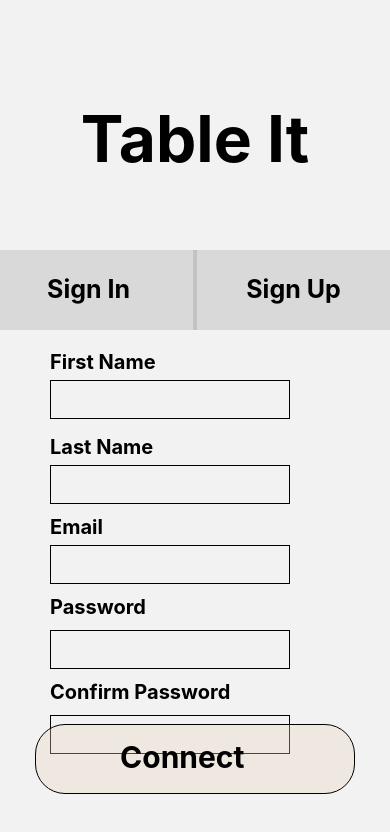
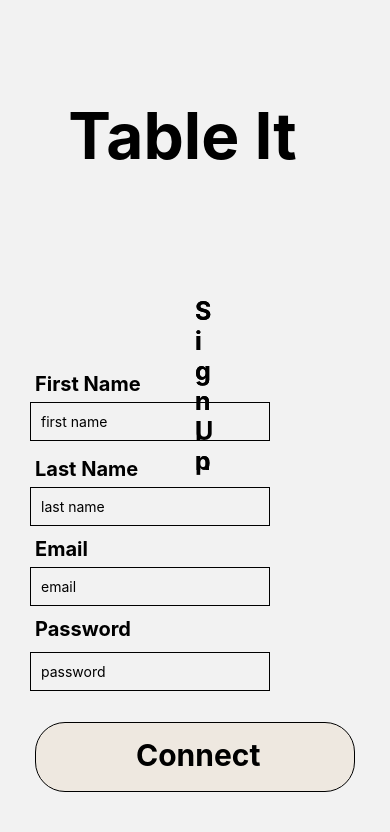
Before and after one commit to Brighton-Sibanda/MobDev-IEEE-WI23, a React Native app: screen /Signup in a window 390 px wide. Shown: the top 832 px of the page. Built offline with nearby package versions, Linux system fonts and the light colour scheme.

Commit message:
keyboard stuff

```diff
--- a/screens/SigninScreen.js
+++ b/screens/SigninScreen.js
@@ -23,11 +23,29 @@ const SigninScreen = () => {
         <KeyboardAvoidingView
         style={styles.container}
         behavior = "padding">
-            <View style = {styles.container}>
-                <Text style={styles.titletext}>Table It</Text>
+          <View>
+            <Text style={styles.titletext}>Table It</Text>
                 <View style={styles.logorectangle}>
                 </View>
-            </View>
+
+            <TextInput
+                editable
+                maxLength={40}
+                onChangeText={text => onChangeText1(text)}
+                placeholder="email"
+                value={text1}
+                style={styles.textinput1}
+                width={300}
+                />
+            <TextInput
+                editable
+                maxLength={40}
+                onChangeText={text => onChangeText2(text)}
+                placeholder="password"
+                value={text2}
+                style={styles.textinput2}
+                width={300}
+                 />
 
             <Pressable
                 style = {({ pressed }) => [
@@ -47,44 +65,13 @@ const SigninScreen = () => {
 
             <Text style={styles.passwordtext}>Password </Text>
 
-            <View
-                style={{
-                    position: 'absolute',
-                    bottom: 375,
-                    borderColor: '#000000',
-                    borderWidth: 1,
-                }}>
-                <TextInput
-                    editable
-                    maxLength={40}
-                    onChangeText={text => onChangeText1(text)}
-                    value={text1}
-                    style={{padding: 10}}
-                    width={300}
-                />
-            </View>
-
-            <View
-                style={{
-                    position: 'absolute',
-                    bottom: 230,
-                    borderColor: '#000000',
-                    borderWidth: 1,
-                }}>
-                <TextInput
-                    editable
-                    maxLength={40}
-                    onChangeText={text => onChangeText2(text)}
-                    value={text2}
-                    style={{padding: 10}}
-                    width={300}
-                />
-            </View>
 
             <TouchableOpacity
                 style={styles.loginbutton}
                 onPress={() => navigation.navigate('Home')}>
                 <Text style={styles.logintext}>Login</Text></TouchableOpacity>
+          </View>
+
 
         </KeyboardAvoidingView>
     )
@@ -101,10 +88,14 @@ const styles = StyleSheet.create({
     },
 
     logorectangle: {
+        flex: 1,
+        justifyContent: 'center',
+        alignItems: 'center',
         position: 'absolute',
         width: '100%',
         height: 300,
-        top: 0,
+        left: -200,
+        top: -450,
         backgroundColor: '#e5d2ba',
         opacity: 0.3
     },
@@ -113,8 +104,8 @@ const styles = StyleSheet.create({
         position: 'absolute',
         width: 315,
         height: 150,
-        top: 100,
-        // fontFamily: 'Lexend',
+        top: -350,
+        left: -170,
         fontSize: 64,
         fontWeight: 'bold',
         alignItems: 'center',
@@ -126,8 +117,8 @@ const styles = StyleSheet.create({
         position: 'absolute',
         width: '50.5%',
         height: 80,
-        left: 0,
-        top: 300,
+        right: 0,
+        top: -150,
         backgroundColor: '#0000001a',
       },
 
@@ -135,8 +126,8 @@ const styles = StyleSheet.create({
         position: 'absolute',
         width: '50.5%',
         height: 80,
-        right: 0,
-        top: 300,
+        left: 0,
+        top: -150,
         backgroundColor: '#0000001a',
       },
 
@@ -171,26 +162,35 @@ const styles = StyleSheet.create({
         paddingRight: "58%",
         fontWeight: 'bold',
         paddingBottom: 20,
+        left: -165,
+        bottom: -20
       },
 
       passwordtext: {
         position: 'absolute',
         flex: 1,
         fontSize: 24,
-        bottom: 290,
+        bottom: -145,
         paddingRight: "45%",
         fontWeight: 'bold',
+        left:-165
       },
 
       loginbutton: {
         position: 'absolute',
         width: 320,
         height: 75,
-        bottom: 75,
+        bottom: -360,
         backgroundColor: '#e5d2ba52',
         borderWidth: 1,
         borderColor: '#000000',
-        borderRadius: 30
+        borderRadius: 30,
+        left: -165
+      },
+
+      scroll: {
+        flex: 1,
+        paddingHorizontal: 20,
       },
 
       logintext: {
@@ -204,4 +204,22 @@ const styles = StyleSheet.create({
         textAlign: 'center',
         color: 'black'
       },
+
+      textinput1: {
+          position: 'absolute',
+          bottom: -60,
+          borderColor: '#000000',
+          borderWidth: 1,
+          padding: 10,
+          left: -165
+      },
+
+      textinput2: {
+        position: 'absolute',
+        bottom: -205,
+        borderColor: '#000000',
+        borderWidth: 1,
+        padding: 10,
+        left: -165
+      }
 })
--- a/screens/SignupScreen.js
+++ b/screens/SignupScreen.js
@@ -27,10 +27,9 @@ const SignupScreen = () => {
         <KeyboardAvoidingView
         style={styles.container}
         behavior = "padding">
-            <View style = {styles.container}>
+            <View>
                 <Text style={styles.titletext}>Table It</Text>
                 <View style={styles.logorectangle}>
-                </View>
                 </View>
 
             <TouchableOpacity
@@ -49,113 +48,62 @@ const SignupScreen = () => {
 
             <Text style={styles.firstname}>First Name </Text>
 
-            <View
-                style={{
-                    position: 'absolute',
-                    top: 380,
-                    left: 50,
-                    borderColor: '#000000',
-                    borderWidth: 1,
-                }}>
             <TextInput
                 editable
                 maxLength={40}
                 onChangeText={text => onChangeText3(text)}
+                placeholder="first name"
                 value={text3}
-                    style={{padding: 10}}
+                style={styles.textinput3}
                 width={310}
                 height={30}
                 />
-            </View>
 
             <Text style={styles.lastname}>Last Name </Text>
 
-            <View
-                style={{
-                    position: 'absolute',
-                    top: 465,
-                    left: 50,
-                    borderColor: '#000000',
-                    borderWidth: 1,
-                }}>
             <TextInput
                 editable
                 maxLength={40}
                 onChangeText={text => onChangeText4(text)}
+                placeholder="last name"
                 value={text4}
-                    style={{padding: 10}}
+                style={styles.textinput4}
                 width={310}
                 height={30}
                 />
-            </View>
 
             <Text style={styles.emailtext}>Email </Text>
 
-            <View
-                style={{
-                    position: 'absolute',
-                    top: 545,
-                    left: 50,
-                    borderColor: '#000000',
-                    borderWidth: 1,
-                }}>
             <TextInput
                 editable
                 maxLength={40}
                 onChangeText={text => onChangeText5(text)}
+                placeholder="email"
                 value={text5}
-                    style={{padding: 10}}
+                style={styles.textinput5}
                 width={310}
                 height={30}
                 />
-            </View>
 
             <Text style={styles.passwordtext}>Password </Text>
 
-            <View
-                style={{
-                    position: 'absolute',
-                    top: 630,
-                    left: 50,
-                    borderColor: '#000000',
-                    borderWidth: 1,
-                }}>
             <TextInput
                 editable
                 maxLength={40}
                 onChangeText={text => onChangeText6(text)}
+                placeholder="password"
                 value={text6}
-                    style={{padding: 10}}
+                style={styles.textinput6}
                 width={310}
                 height={30}
                 />
-            </View>
 
-            <Text style={styles.confirmpasswordtext}>Confirm Password </Text>
-
-            <View
-                style={{
-                    position: 'absolute',
-                    top: 715,
-                    left: 50,
-                    borderColor: '#000000',
-                    borderWidth: 1,
-                }}>
-                <TextInput
-                    editable
-                    maxLength={40}
-                    onChangeText={text => onChangeText7(text)}
-                    value={text7}
-                    style={{padding: 10}}
-                    width={310}
-                    height={30}
-                />
-            </View>
 
             <TouchableOpacity
                 style={styles.connectbutton}
                 onPress={() => navigation.navigate('Signin')}>
                 <Text style={styles.logintext}>Connect</Text></TouchableOpacity>
+            </View>
 
         </KeyboardAvoidingView>
     )
@@ -174,17 +122,22 @@ const styles = StyleSheet.create({
     logorectangle: {
         position: 'absolute',
         width: '100%',
-        height: 250,
-        top: 0,
+        height: 300,
         backgroundColor: '#e5d2ba',
-        opacity: 0.3
+        opacity: 0.3,
+        flex: 1,
+        justifyContent: 'center',
+        alignItems: 'center',
+        left: -200,
+        top: -450,
     },
 
     titletext: {
         position: 'absolute',
         width: 315,
         height: 150,
-        top: 100,
+        top: -325,
+        left: -170,
         // fontFamily: 'Lexend',
         fontSize: 64,
         fontWeight: 'bold',
@@ -197,8 +150,8 @@ const styles = StyleSheet.create({
         position: 'absolute',
         width: '50.5%',
         height: 80,
-        left: 0,
-        top: 250,
+        right: 0,
+        top: -150,
         backgroundColor: '#0000001a',
       },
 
@@ -206,16 +159,14 @@ const styles = StyleSheet.create({
         position: 'absolute',
         width: '50.5%',
         height: 80,
-        right: 0,
-        top: 250,
+        left: 0,
+        top: -150,
         backgroundColor: '#0000001a',
       },
 
       signintext: {
         width: '50%',
-        //bottom: 320,
-        left: '20%',
-        //height: 150,
+        left: '25%',
         top: '30%',
         fontSize: 25,
         fontWeight: 'bold',
@@ -229,7 +180,7 @@ const styles = StyleSheet.create({
         top: "30%",
         height: 150,
         fontSize: 25,
-        left: "25%",
+        left: "20%",
         fontWeight: 'bold',
         alignItems: 'center',
         textAlign: 'center',
@@ -240,8 +191,8 @@ const styles = StyleSheet.create({
         position: 'absolute',
         flex: 1,
         fontSize: 20,
-        top: 350,
-        left: 50,
+        top: -50,
+        left: -160,
         fontWeight: 'bold',
       },
 
@@ -249,8 +200,8 @@ const styles = StyleSheet.create({
         position: 'absolute',
         flex: 1,
         fontSize: 20,
-        top: 435,
-        left: 50,
+        top: 35,
+        left: -160,
         fontWeight: 'bold',
       },
 
@@ -258,8 +209,8 @@ const styles = StyleSheet.create({
         position: 'absolute',
         flex: 1,
         fontSize: 20,
-        top: 515,
-        left: 50,
+        top: 115,
+        left: -160,
         fontWeight: 'bold',
       },
 
@@ -267,8 +218,8 @@ const styles = StyleSheet.create({
         position: 'absolute',
         flex: 1,
         fontSize: 20,
-        top: 595,
-        left: 50,
+        top: 195,
+        left: -160,
         fontWeight: 'bold',
       },
 
@@ -276,8 +227,8 @@ const styles = StyleSheet.create({
         position: 'absolute',
         flex: 1,
         fontSize: 20,
-        top: 680,
-        left: 50,
+        top: 275,
+        left: -160,
         fontWeight: 'bold',
       },
 
@@ -285,7 +236,8 @@ const styles = StyleSheet.create({
         position: 'absolute',
         width: 320,
         height: 70,
-        bottom: 50,
+        top: 300,
+        left: -160,
         backgroundColor: '#e5d2ba52',
         borderWidth: 1,
         borderColor: '#000000',
@@ -295,7 +247,7 @@ const styles = StyleSheet.create({
       logintext: {
         width: '52%',
         top: '20%',
-        left: '20%',
+        left: '25%',
         height: 150,
         fontSize: 30,
         fontWeight: 'bold',
@@ -303,4 +255,51 @@ const styles = StyleSheet.create({
         textAlign: 'center',
         color: 'black'
       },
+
+      textinput3: {
+        position: 'absolute',
+        top: -20,
+        left: -165,
+        borderColor: '#000000',
+        borderWidth: 1,
+        padding: 10
+      },
+
+      textinput4: {
+        position: 'absolute',
+        top: 65,
+        left: -165,
+        borderColor: '#000000',
+        borderWidth: 1,
+        padding: 10
+      },
+
+      textinput5: {
+        position: 'absolute',
+        top: 145,
+        left: -165,
+        borderColor: '#000000',
+        borderWidth: 1,
+        padding: 10
+      },
+
+      textinput6: {
+        position: 'absolute',
+        top: 230,
+        left: -165,
+        borderColor: '#000000',
+        borderWidth: 1,
+        padding: 10
+      },
+
+      textinput7: {
+        position: 'absolute',
+        top: 310,
+        left: -165,
+        borderColor: '#000000',
+        borderWidth: 1,
+        padding: 10
+      }
+
+
 })
```
Lines whose indentation alone changed are shown as unchanged.
